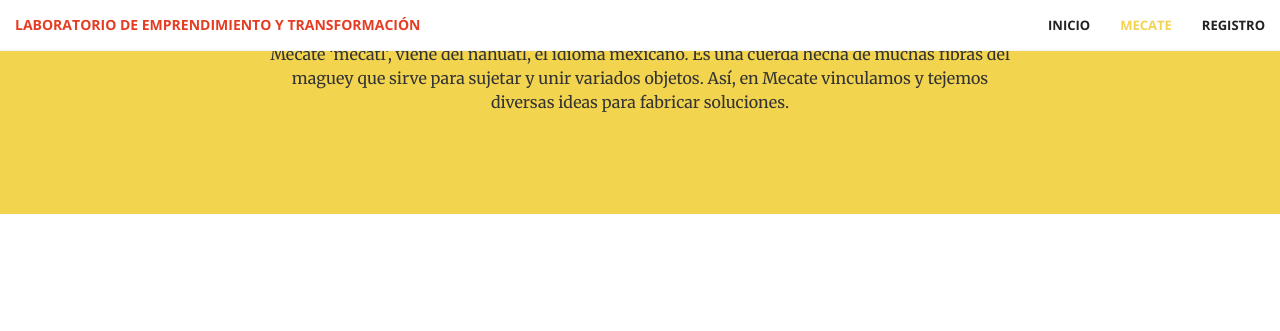
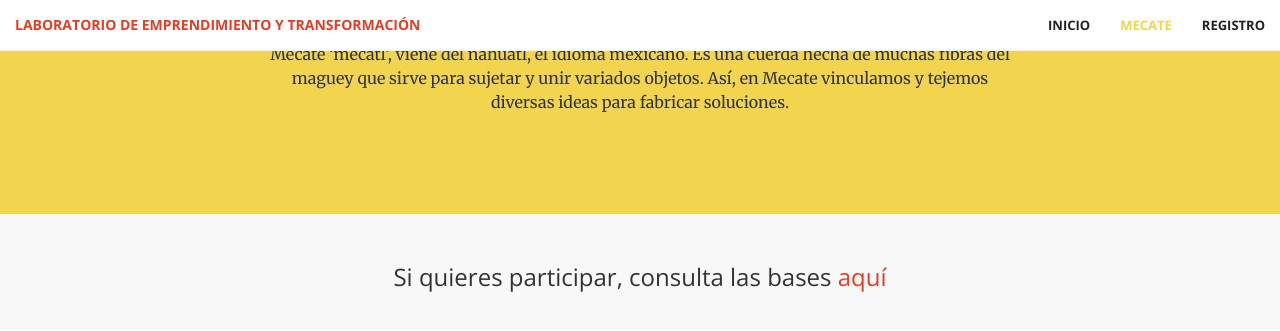
Before and after one commit to civica-digital/let, a Jekyll site: the page built from mecate.html, in a window 1280 px wide and 900 px high, scrolled down 562 px, cut to the strip 0-780 px from the top of the window. Shown: the top 331 px of the strip. Built offline with Jekyll 4.4.1, drawn with Linux system fonts in a browser that asks for light colours; nearby versions of some CDN libraries; library files that are not in the unit come from our copies.

Commit message:
close #16 Sección "Si quieres participar, consulta las bases aquí"

```diff
--- a/mecate.html
+++ b/mecate.html
@@ -28,6 +28,18 @@
   </div>
   </div>
 </section>
+
+<section class="section-short bg-grey ">
+  <div class="container">
+    <div class="row">
+      <div class="col-lg-8 col-lg-offset-2 text-center">
+        <h3 >
+          Si quieres participar, consulta las bases <a href="MECATE 2015 - International Public Entrepreneurship Program.pdf">aquí</a>
+        </h3>
+      </div>
+    </div>
+  </div>
+</section>
 <section id="registro" >
   <div class="container">
     <div class="row">
```
Also changed, not shown: 1 other file.
